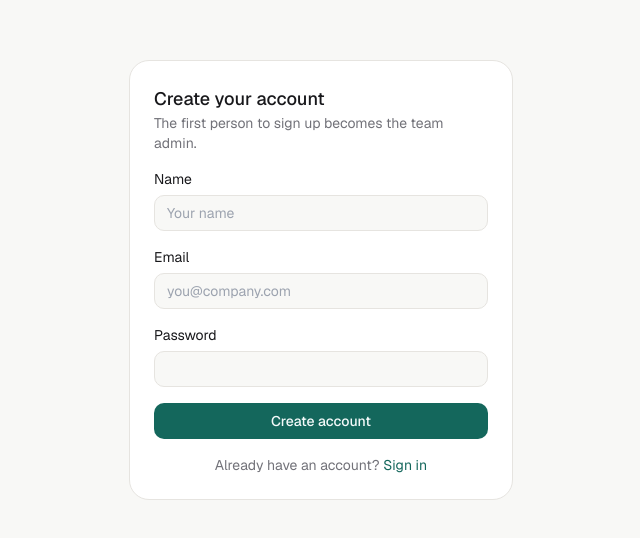
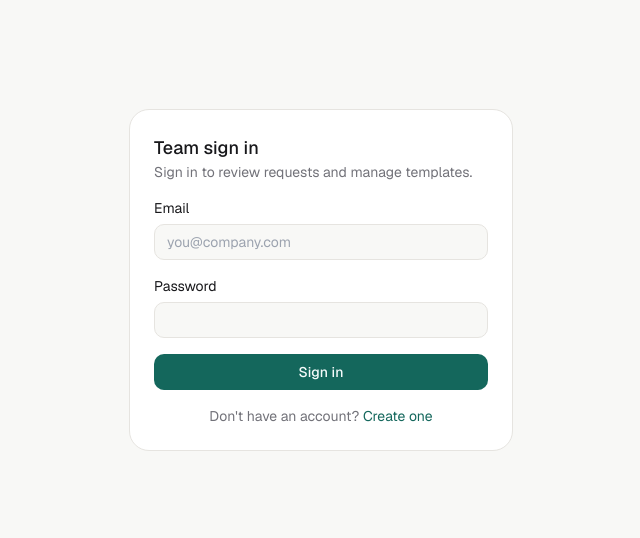
Before and after one commit to bambihildawa-design/DesignFlowAI, a Next.js app in the folder designflow-ai/: page /sign-up in a window 1280 px wide. Shown: the part 120-658 px from the top of the page, without its empty margins (319-959 px from the left). Built offline with nearby package versions, Linux system fonts and the light colour scheme.

Commit message:
Update page.tsx

```diff
--- a/designflow-ai/src/app/(auth)/sign-up/page.tsx
+++ b/designflow-ai/src/app/(auth)/sign-up/page.tsx
@@ -1,14 +1,14 @@
 "use client";
-export const dynamic = "force-dynamic";
-import { useState } from "react";
-import { useRouter } from "next/navigation";
+
+import { Suspense, useState } from "react";
+import { useRouter, useSearchParams } from "next/navigation";
 import Link from "next/link";
 import { createSupabaseBrowserClient } from "@/lib/supabase/client";
 import { Button } from "@/components/ui/button";
 
-export default function SignUpPage() {
+function SignInForm() {
   const router = useRouter();
-  const [name, setName] = useState("");
+  const searchParams = useSearchParams();
   const [email, setEmail] = useState("");
   const [password, setPassword] = useState("");
   const [error, setError] = useState<string | null>(null);
@@ -20,51 +20,28 @@ export default function SignUpPage() {
     setError(null);
 
     const supabase = createSupabaseBrowserClient();
-    const { error, data } = await supabase.auth.signUp({
-      email,
-      password,
-      options: { data: { name } },
-    });
+    const { error } = await supabase.auth.signInWithPassword({ email, password });
 
     setLoading(false);
     if (error) {
       setError(error.message);
       return;
     }
-
-    if (!data.session) {
-      // Email confirmation is turned on in Supabase's settings.
-      setError("Check your email to confirm your account, then sign in.");
-      return;
-    }
-
-    router.push("/dashboard");
+    router.push(searchParams.get("redirectTo") ?? "/dashboard");
     router.refresh();
   }
 
   return (
-    <main className="flex min-h-screen items-center justify-center px-6">
     <form
       onSubmit={handleSubmit}
       className="flex w-full max-w-sm flex-col gap-4 rounded-xl border border-border bg-surface p-6"
     >
       <div>
-          <h1 className="text-lg font-medium">Create your account</h1>
+        <h1 className="text-lg font-medium">Team sign in</h1>
         <p className="text-sm text-muted-foreground">
-            The first person to sign up becomes the team admin.
+          Sign in to review requests and manage templates.
         </p>
       </div>
-
-        <label className="flex flex-col gap-1.5 text-sm">
-          Name
-          <input
-            required
-            value={name}
-            onChange={(e) => setName(e.target.value)}
-            className="h-9 rounded-md border border-border bg-background px-3 text-sm"
-            placeholder="Your name"
-          />
-        </label>
 
       <label className="flex flex-col gap-1.5 text-sm">
         Email
@@ -83,7 +60,6 @@ export default function SignUpPage() {
         <input
           type="password"
           required
-            minLength={8}
           value={password}
           onChange={(e) => setPassword(e.target.value)}
           className="h-9 rounded-md border border-border bg-background px-3 text-sm"
@@ -93,16 +69,25 @@ export default function SignUpPage() {
       {error && <p className="text-sm text-danger">{error}</p>}
 
       <Button type="submit" disabled={loading}>
-          {loading ? "Creating account…" : "Create account"}
+        {loading ? "Signing in…" : "Sign in"}
       </Button>
 
       <p className="text-center text-sm text-muted-foreground">
-          Already have an account?{" "}
-          <Link href="/sign-in" className="text-accent underline-offset-4 hover:underline">
-            Sign in
+        Don&apos;t have an account?{" "}
+        <Link href="/sign-up" className="text-accent underline-offset-4 hover:underline">
+          Create one
         </Link>
       </p>
     </form>
+  );
+}
+
+export default function SignInPage() {
+  return (
+    <main className="flex min-h-screen items-center justify-center px-6">
+      <Suspense fallback={null}>
+        <SignInForm />
+      </Suspense>
     </main>
   );
 }
```
Lines whose indentation alone changed are shown as unchanged.
